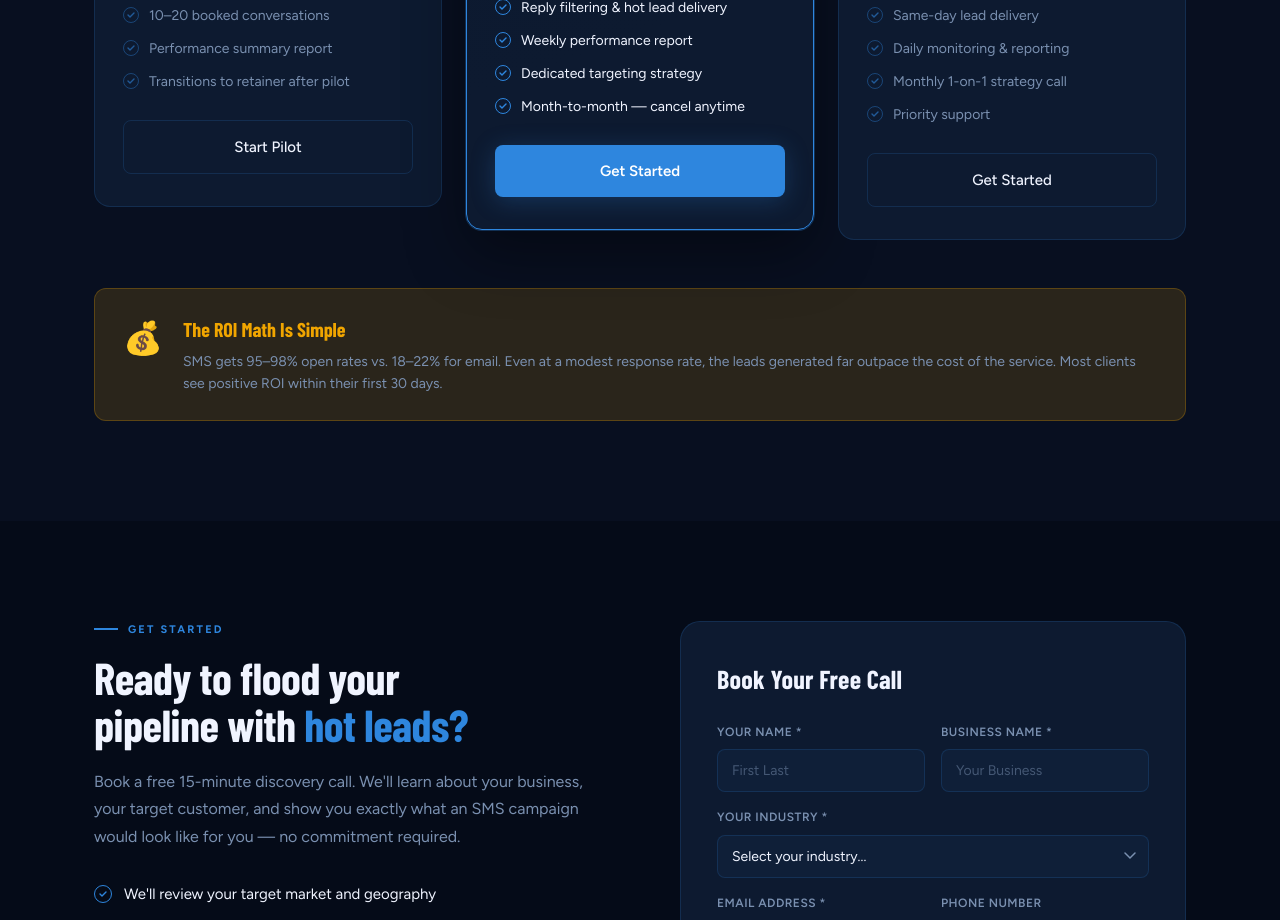
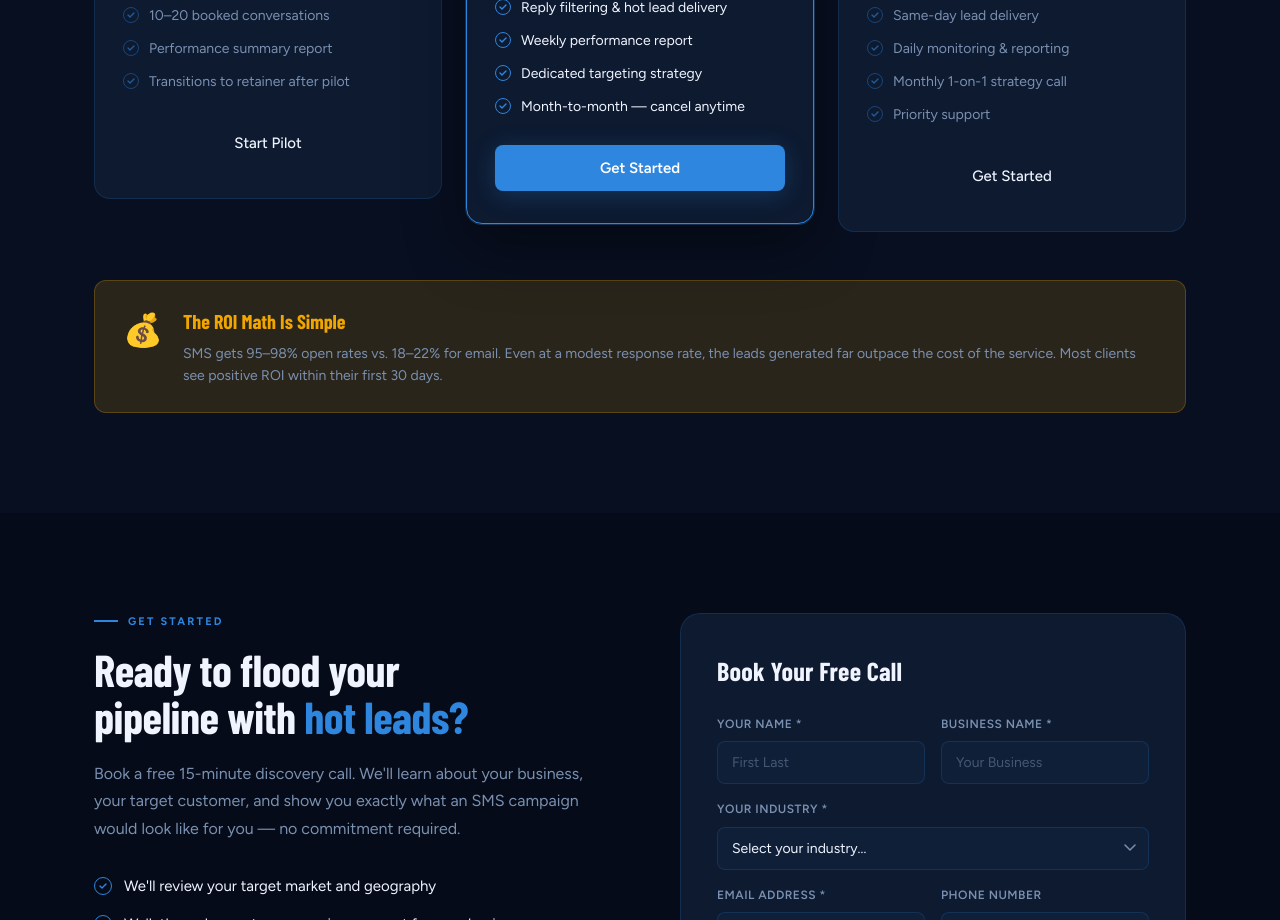
Before and after one commit to faye-web-designs/Lead-generation-service, a Next.js app in the folder faye-enterprises/faye-enterprises-v2/: page / in a window 1280 px wide. Shown: the part 4280-5200 px from the top of the page. Built offline with nearby package versions, Linux system fonts and the light colour scheme; a web font is replaced by a local one.

Commit message:
Update Pricing.jsWire Stripe checkout into Pricing.js buttons

```diff
--- a/faye-enterprises/faye-enterprises-v2/components/Pricing.js
+++ b/faye-enterprises/faye-enterprises-v2/components/Pricing.js
@@ -1,7 +1,9 @@
-import styles from './Pricing.module.css'
+import { useState } from 'react';
+import styles from './Pricing.module.css';
 
 const PLANS = [
   {
+    id: 'pilot',
     name: 'Pilot',
     price: '$400',
     period: 'one time',
@@ -20,6 +22,7 @@ const PLANS = [
     ctaStyle: 'ghost',
   },
   {
+    id: 'growth',
     name: 'Growth',
     price: '$1,500',
     period: '/ month',
@@ -39,6 +42,7 @@ const PLANS = [
     ctaStyle: 'primary',
   },
   {
+    id: 'pro',
     name: 'Pro',
     price: '$2,000',
     period: '/ month',
@@ -57,9 +61,33 @@ const PLANS = [
     cta: 'Get Started',
     ctaStyle: 'ghost',
   },
-]
+];
 
 export default function Pricing() {
+  const [loadingPlan, setLoadingPlan] = useState(null);
+
+  async function handleCheckout(planId) {
+    setLoadingPlan(planId);
+    try {
+      const res = await fetch('/api/checkout', {
+        method: 'POST',
+        headers: { 'Content-Type': 'application/json' },
+        body: JSON.stringify({ plan: planId }),
+      });
+      const data = await res.json();
+      if (data.url) {
+        window.location.href = data.url;
+      } else {
+        alert('Something went wrong. Please try again.');
+        setLoadingPlan(null);
+      }
+    } catch (err) {
+      console.error(err);
+      alert('Something went wrong. Please try again.');
+      setLoadingPlan(null);
+    }
+  }
+
   return (
     <section className={`section ${styles.wrap}`} id="pricing">
       <div className="container">
@@ -97,12 +125,14 @@ export default function Pricing() {
                   </li>
                 ))}
               </ul>
-              <a
-                href="#contact"
+              <button
+                onClick={() => handleCheckout(p.id)}
+                disabled={loadingPlan === p.id}
                 className={p.ctaStyle === 'primary' ? `btn-primary ${styles.cardCta}` : `btn-ghost ${styles.cardCta}`}
+                style={{ cursor: loadingPlan === p.id ? 'wait' : 'pointer', border: 'none' }}
               >
-                {p.cta}
-              </a>
+                {loadingPlan === p.id ? 'Redirecting...' : p.cta}
+              </button>
             </div>
           ))}
         </div>
```
